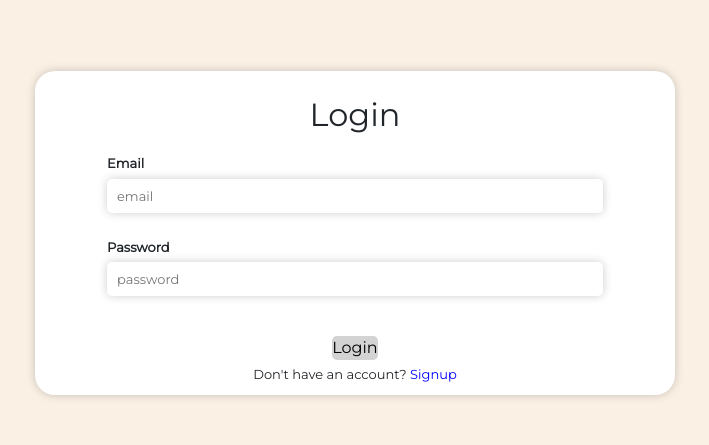
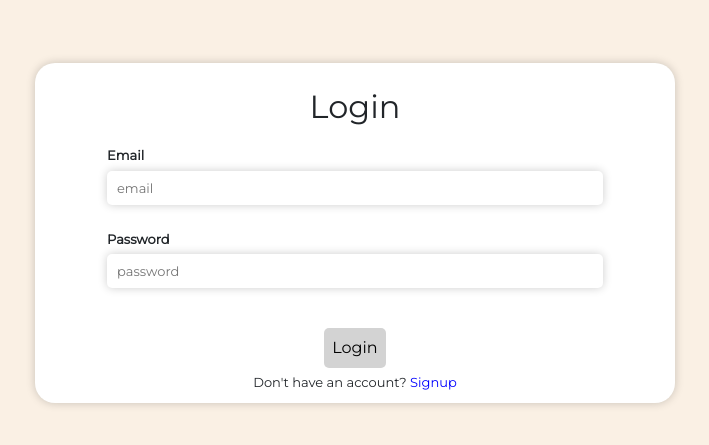
Before and after one commit to bryanRiv214/Wanderly, a React (Create React App) app: page / in a window 1280 px wide. Shown: the part 167-612 px from the top of the page, without its empty margins (285-994 px from the left). Built offline with nearby package versions, Linux system fonts and the light colour scheme; no server answers.

Commit message:
Responsive login/signup page

```diff
--- a/src/routes/LandingPage.jsx
+++ b/src/routes/LandingPage.jsx
@@ -25,13 +25,23 @@ const LandingPage = ({setToken}) => {
             <div className="box">
                 <div className="formType">{formType}</div>
                 {formType === "Login" ?
-                    <Login setToken={setToken}/>
+                    <div className='form-container'>
+                        <Login setToken={setToken}/>
+
+                        <div className="change-form-message">
+                            Don't have an account? <span style={{ color: 'blue', cursor: 'pointer' }} onClick={handleClick}>{otherFormType}</span>
+                        </div>
+                    </div>
                     :
-                    <SignUp/>
+                    <div className='form-container'>
+                        <SignUp/>
+
+                        <div className="change-form-message">
+                            Have an account? <span style={{ color: 'blue', cursor: 'pointer' }} onClick={handleClick}>{otherFormType}</span>
+                        </div>
+                    </div>
                 }
-                <div className="change-form-message">
-                    Don't have an account? <span style={{ color: 'blue', cursor: 'pointer' }} onClick={handleClick}>{otherFormType}</span>
-                </div>
+
             </div>
         </div>
     );
--- a/src/styles/LandingPage.css
+++ b/src/styles/LandingPage.css
@@ -29,3 +29,38 @@
 .change-form-message {
     font-size: small;
 }
+
+.form-container {
+    width: 100%;
+    display: flex;
+    flex-direction: column;
+    place-items: center;
+}
+
+/* Extra small devices (phones, 600px and down) */
+@media only screen and (max-width: 600px) {
+    .box {
+        width: 80%;
+    }
+}
+
+/* Small devices (portrait tablets and large phones, 600px and up) */
+@media only screen and (min-width: 600px) {
+    .box {
+        width: 70%;
+    }
+}
+
+/* Medium devices (landscape tablets, 768px and up) */
+@media only screen and (min-width: 768px) {
+    .box {
+        width: 60%;
+    }
+}
+
+/* Large devices (laptops/desktops, 992px and up) */
+@media only screen and (min-width: 992px) {
+    .box {
+        width: 50%;
+    }
+}
--- a/src/styles/LoginSignUpForms.css
+++ b/src/styles/LoginSignUpForms.css
@@ -29,4 +29,5 @@
     border-radius: 5px;
     width: fit-content;
     align-self: center;
+    padding: 1vh;
 }
```
